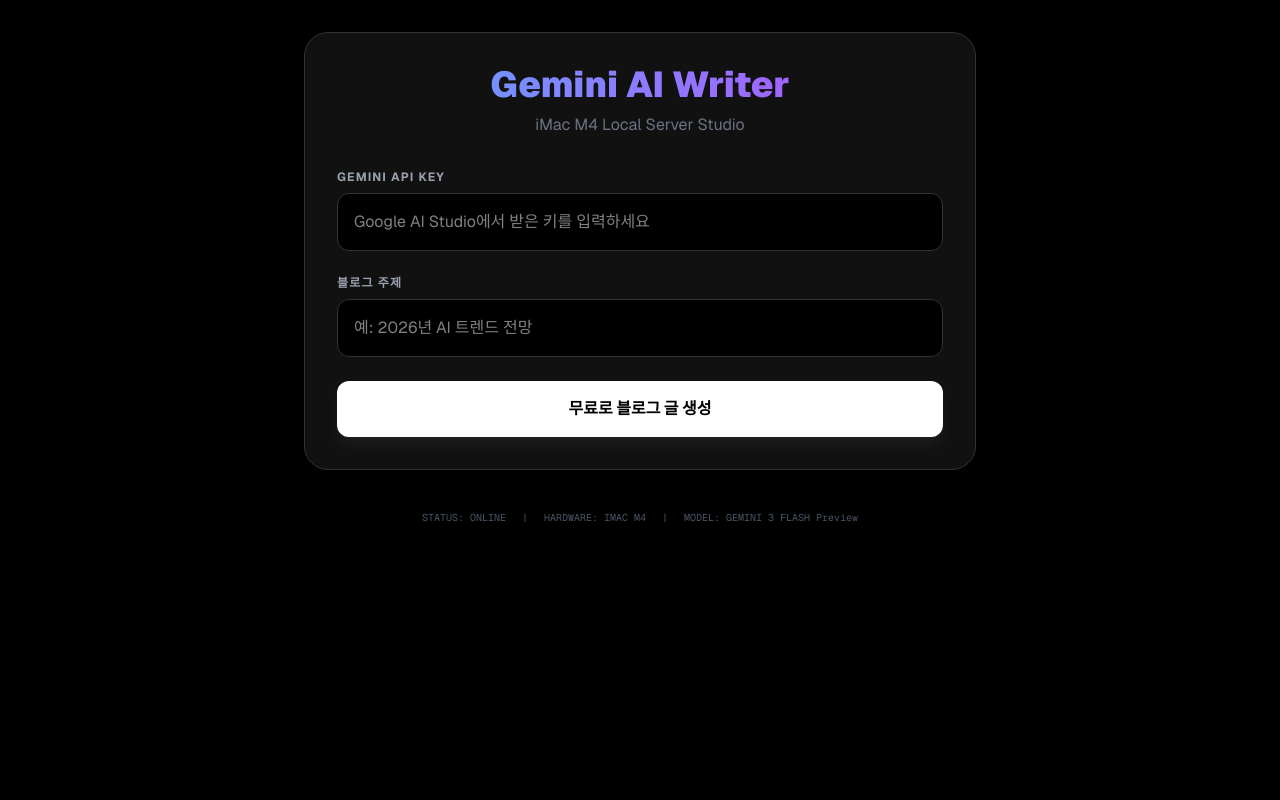
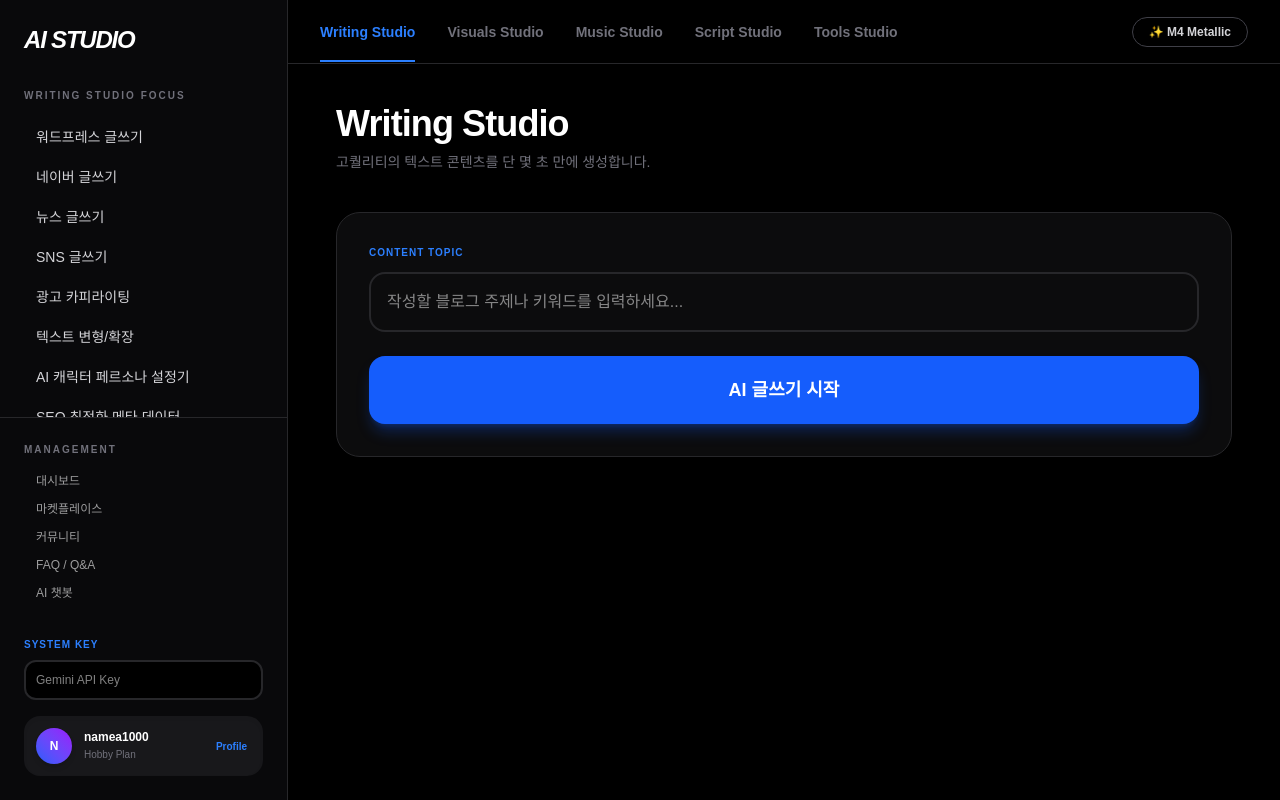
Before and after one commit to namea1000/aicreator, a Next.js app: page / in a window 1280 px wide. Built offline with nearby package versions, Linux system fonts and the light colour scheme.

Commit message:
v1.0 배포

```diff
--- a/app/page.tsx
+++ b/app/page.tsx
@@ -1,106 +1,159 @@
 "use client";
-import { useState } from "react";
 
-export default function Home() {
+import React, { useState } from 'react';
+import { GoogleGenerativeAI } from "@google/generative-ai";
+
+type MainMenu = 'Writing' | 'Visuals' | 'Music' | 'Script' | 'Tools';
+
+export default function AIHubUnifiedPage() {
+  const [activeMenu, setActiveMenu] = useState<MainMenu>('Writing');
+  const [theme, setTheme] = useState<'metallic' | 'dark'>('dark');
   const [apiKey, setApiKey] = useState("");
   const [topic, setTopic] = useState("");
-  const [result, setResult] = useState("");
-  const [isLoading, setIsLoading] = useState(false);
+  const [content, setContent] = useState("");
+  const [loading, setLoading] = useState(false);
 
-  const generateBlog = async () => {
-    if (!apiKey) return alert("Gemini API 키를 입력해주세요!");
-    setIsLoading(true);
+  const isDark = theme === 'dark';
 
+  const sidebarData = {
+    Writing: ['워드프레스 글쓰기', '네이버 글쓰기', '뉴스 글쓰기', 'SNS 글쓰기', '광고 카피라이팅', '텍스트 변형/확장', 'AI 캐릭터 페르소나 설정기', 'SEO 최적화 메타 데이터'],
+    Visuals: ['이미지 생성기', '비디오 생성기', '썸네일 생성기', '유튜브 업로드', '유튜브 스튜디오', '네거티브 생성기'],
+    Music: ['Suno 스타일 라이브러리', 'Suno 작곡', '가사 생성기(다국어)'],
+    Script: ['대본 생성기(대본/이미지/비디오)'],
+    Tools: ['AI 트렌드 대시보드', '다채널 리포퍼징', '콘텐츠 캘린더', 'AI 뉴스레터 생성기', '전자책 빌더', '스폰서 제안서 작성', '채널 분석', '키워드 분석', 'AI 뉴스레터 큐레이션', '챗봇']
+  };
+
+  const handleGenerate = async () => {
+    if (!apiKey || !topic) return alert("API 키와 주제를 입력해주세요!");
+    setLoading(true);
     try {
-      // Gemini API 호출 경로 (v1beta 버전 사용)
-      const url = `https://generativelanguage.googleapis.com/v1beta/models/gemini-3-flash-preview:generateContent?key=${apiKey}`;
-
-      const response = await fetch(url, {
-        method: "POST",
-        headers: {
-          "Content-Type": "application/json",
-        },
-        body: JSON.stringify({
-          contents: [{
-            parts: [{
-              text: `당신은 전문 블로그 작성자입니다. 주제: "${topic}". 이 주제에 대해 독자의 흥미를 끌 수 있는 제목과 유익한 본문 내용을 한글로 상세하게 작성해줘.`
-            }]
-          }]
-        }),
-      });
-
-      const data = await response.json();
-
-      // Gemini 응답 구조에서 텍스트 추출
-      if (data.candidates && data.candidates[0].content.parts[0].text) {
-        setResult(data.candidates[0].content.parts[0].text);
-      } else {
-        throw new Error("응답 구조가 예상과 다릅니다.");
-      }
-
+      const genAI = new GoogleGenerativeAI(apiKey);
+      // 사장님 요청: Gemini 3 Flash Preview 모델 적용
+      const model = genAI.getGenerativeModel({ model: "gemini-3-flash-preview" });
+      const result = await model.generateContent(`${topic}에 대해 블로그 포스팅을 작성해줘.`);
+      const response = await result.response;
+      setContent(response.text());
     } catch (error) {
       console.error(error);
-      alert("에러가 발생했습니다. API 키가 유효한지 확인해주세요!");
+      alert("에러가 발생했습니다. 콘솔(F12)을 확인해주세요.");
     }
-    setIsLoading(false);
+    setLoading(false);
   };
 
   return (
-    <main className="min-h-screen p-8 bg-black text-white flex flex-col items-center font-sans">
-      <div className="w-full max-w-2xl bg-[#111] p-8 rounded-3xl shadow-2xl border border-[#333]">
-        <h1 className="text-4xl font-black mb-2 text-center bg-gradient-to-r from-blue-400 to-purple-500 bg-clip-text text-transparent">
-          Gemini AI Writer
-        </h1>
-        <p className="text-center text-gray-500 mb-8">iMac M4 Local Server Studio</p>
+    <div className={`flex h-screen w-full transition-colors duration-500 ${isDark ? 'bg-black text-white' : 'bg-[#e5e5e7] text-zinc-900'}`}>
 
-        <div className="space-y-6">
-          <div>
-            <label className="block text-xs font-bold uppercase tracking-widest text-gray-400 mb-2">Gemini API Key</label>
+      {/* 1. 사이드바 영역 */}
+      <aside className={`w-72 border-r flex flex-col h-full transition-colors duration-500 ${isDark ? 'border-zinc-800 bg-zinc-950' : 'border-zinc-300 bg-white'}`}>
+
+        {/* 상단: 타이틀 및 메뉴 (스크롤 가능 영역) */}
+        <div className="p-6 flex-1 overflow-y-auto custom-scrollbar">
+          <div className="text-2xl font-black mb-8 tracking-tighter italic">AI STUDIO</div>
+
+          <nav className="mb-10">
+            <p className="text-[10px] font-bold mb-4 uppercase tracking-[0.2em] text-zinc-500">{activeMenu} Studio Focus</p>
+            <div className="space-y-1">
+              {sidebarData[activeMenu].map((item) => (
+                <div key={item} className={`px-3 py-2 text-sm rounded-lg cursor-pointer transition-all ${isDark ? 'hover:bg-zinc-800 text-zinc-300' : 'hover:bg-zinc-100 text-zinc-600'}`}>
+                  {item}
+                </div>
+              ))}
+            </div>
+          </nav>
+        </div>
+
+        {/* 하단: Management & Key 영역 (위치 고정 영역) */}
+        <div className={`p-6 border-t ${isDark ? 'border-zinc-800 bg-zinc-950' : 'border-zinc-200 bg-white'}`}>
+          <nav className="mb-8">
+            <p className="text-[10px] font-bold mb-3 uppercase tracking-[0.2em] text-zinc-500">Management</p>
+            <div className="space-y-1 text-xs opacity-60">
+              {['대시보드', '마켓플레이스', '커뮤니티', 'FAQ / Q&A', 'AI 챗봇'].map((item) => (
+                <div key={item} className="px-3 py-1 hover:opacity-100 cursor-pointer transition-all">{item}</div>
+              ))}
+            </div>
+          </nav>
+
+          <div className="space-y-4">
+            <div className="space-y-2">
+              <p className="text-[10px] font-bold text-blue-500 uppercase tracking-widest">System Key</p>
               <input
                 type="password"
-              className="w-full p-4 rounded-xl bg-black border border-[#333] focus:border-blue-500 transition-all outline-none"
-              placeholder="Google AI Studio에서 받은 키를 입력하세요"
                 value={apiKey}
                 onChange={(e) => setApiKey(e.target.value)}
+                placeholder="Gemini API Key"
+                className={`w-full p-2.5 text-xs rounded-xl border-2 outline-none transition-all ${
+                  isDark ? 'border-zinc-800 bg-black text-white focus:border-blue-600' : 'border-zinc-200 bg-white text-black focus:border-blue-400'
+                }`}
               />
             </div>
 
-          <div>
-            <label className="block text-xs font-bold uppercase tracking-widest text-gray-400 mb-2">블로그 주제</label>
+            <div className={`flex items-center gap-3 p-3 rounded-2xl ${isDark ? 'bg-zinc-900 shadow-inner' : 'bg-zinc-50 border border-zinc-100'}`}>
+              <div className="flex-shrink-0 w-9 h-9 rounded-full bg-gradient-to-tr from-blue-600 to-purple-600 flex items-center justify-center text-white text-xs font-bold shadow-md">
+                N
+              </div>
+              <div className="flex-1 min-w-0">
+                <p className="text-xs font-bold truncate leading-none mb-1">namea1000</p>
+                <p className="text-[10px] text-zinc-500">Hobby Plan</p>
+              </div>
+              <button className="flex-shrink-0 text-[10px] font-bold text-blue-500 hover:underline px-1">
+                Profile
+              </button>
+            </div>
+          </div>
+        </div>
+      </aside>
+
+      {/* 2. 메인 영역 */}
+      <main className="flex-1 flex flex-col overflow-hidden">
+        <header className={`h-16 border-b flex items-center justify-between px-8 ${isDark ? 'border-zinc-800 bg-black' : 'border-zinc-300 bg-white'}`}>
+          <div className="flex space-x-8">
+            {(['Writing', 'Visuals', 'Music', 'Script', 'Tools'] as MainMenu[]).map((m) => (
+              <button key={m} onClick={() => setActiveMenu(m)} className={`text-sm font-black py-5 relative transition-colors ${activeMenu === m ? 'text-blue-500' : 'text-zinc-500 hover:text-zinc-300'}`}>
+                {m} Studio
+                {activeMenu === m && <div className="absolute bottom-0 left-0 w-full h-0.5 bg-blue-500" />}
+              </button>
+            ))}
+          </div>
+          <button onClick={() => setTheme(isDark ? 'metallic' : 'dark')} className={`px-4 py-1.5 rounded-full text-xs font-bold border transition-all ${isDark ? 'border-zinc-700 text-zinc-300 hover:bg-zinc-800' : 'border-zinc-300 text-zinc-800 hover:bg-zinc-100'}`}>
+            {isDark ? '✨ M4 Metallic' : '🌙 Deep Dark'}
+          </button>
+        </header>
+
+        <section className="flex-1 overflow-y-auto p-10 bg-transparent">
+          {activeMenu === 'Writing' ? (
+            <div className="max-w-4xl mx-auto">
+              <h1 className="text-4xl font-black mb-2 tracking-tight">Writing Studio</h1>
+              <p className="text-zinc-500 mb-10 font-medium text-sm">고퀄리티의 텍스트 콘텐츠를 단 몇 초 만에 생성합니다.</p>
+
+              <div className={`p-8 rounded-3xl border ${isDark ? 'bg-zinc-900/50 border-zinc-800 shadow-2xl' : 'bg-white border-zinc-200 shadow-xl'}`}>
+                <div className="mb-6">
+                  <p className="text-[10px] font-bold text-blue-500 uppercase tracking-widest mb-3">Content Topic</p>
                   <input
                     type="text"
-              className="w-full p-4 rounded-xl bg-black border border-[#333] focus:border-blue-500 transition-all outline-none"
-              placeholder="예: 2026년 AI 트렌드 전망"
                     value={topic}
                     onChange={(e) => setTopic(e.target.value)}
+                    placeholder="작성할 블로그 주제나 키워드를 입력하세요..."
+                    className={`w-full p-4 rounded-2xl bg-transparent border-2 outline-none transition-all ${
+                      isDark ? 'border-zinc-800 focus:border-blue-600' : 'border-zinc-100 focus:border-blue-400'
+                    }`}
                   />
                 </div>
-
-          <button
-            onClick={generateBlog}
-            disabled={isLoading}
-            className="w-full bg-white text-black font-black py-4 rounded-xl hover:bg-gray-200 transition-all disabled:bg-gray-800 disabled:text-gray-600 shadow-lg shadow-white/5"
-          >
-            {isLoading ? "제미나이가 생각 중..." : "무료로 블로그 글 생성"}
+                <button onClick={handleGenerate} disabled={loading} className="w-full py-5 rounded-2xl font-black text-lg bg-blue-600 text-white shadow-lg shadow-blue-600/30 hover:bg-blue-500 transition-all active:scale-[0.98]">
+                  {loading ? "AI가 문장을 생성 중입니다..." : "AI 글쓰기 시작"}
                 </button>
               </div>
 
-        {result && (
-          <div className="mt-10 p-8 bg-[#0a0a0a] rounded-2xl border border-[#222] text-gray-200 leading-relaxed overflow-hidden shadow-inner font-light">
-            <div className="prose prose-invert max-w-none whitespace-pre-wrap">
-              {result}
-            </div>
+              {content && (
+                <div className={`mt-10 p-10 rounded-3xl border whitespace-pre-wrap text-lg leading-relaxed ${isDark ? 'bg-zinc-950 border-zinc-800 text-zinc-200' : 'bg-white border-zinc-200 shadow-md text-zinc-800'}`}>
+                  {content}
                 </div>
               )}
             </div>
-
-      <div className="mt-10 flex gap-4 text-[10px] text-gray-600 font-mono">
-        <span>STATUS: ONLINE</span>
-        <span>|</span>
-        <span>HARDWARE: IMAC M4</span>
-        <span>|</span>
-        <span>MODEL: GEMINI 3 FLASH Preview</span>
+          ) : (
+            <div className="flex flex-col items-center justify-center h-full opacity-30 italic font-bold text-2xl">{activeMenu} Studio 준비 중...</div>
+          )}
+        </section>
+      </main>
     </div>
-    </main>
   );
 }
--- a/package.json
+++ b/package.json
@@ -9,6 +9,7 @@
     "lint": "eslint"
   },
   "dependencies": {
+    "@google/generative-ai": "^0.24.1",
     "next": "16.2.4",
     "react": "19.2.4",
     "react-dom": "19.2.4"
```
Also changed, not shown: 1 other file (tests, documents, lock files or other folders). Lines whose indentation alone changed are shown as unchanged.
